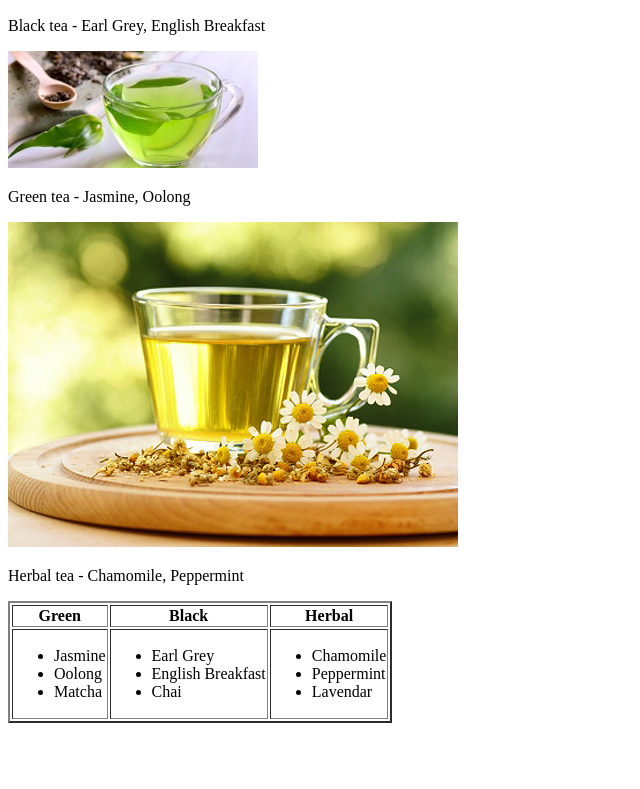
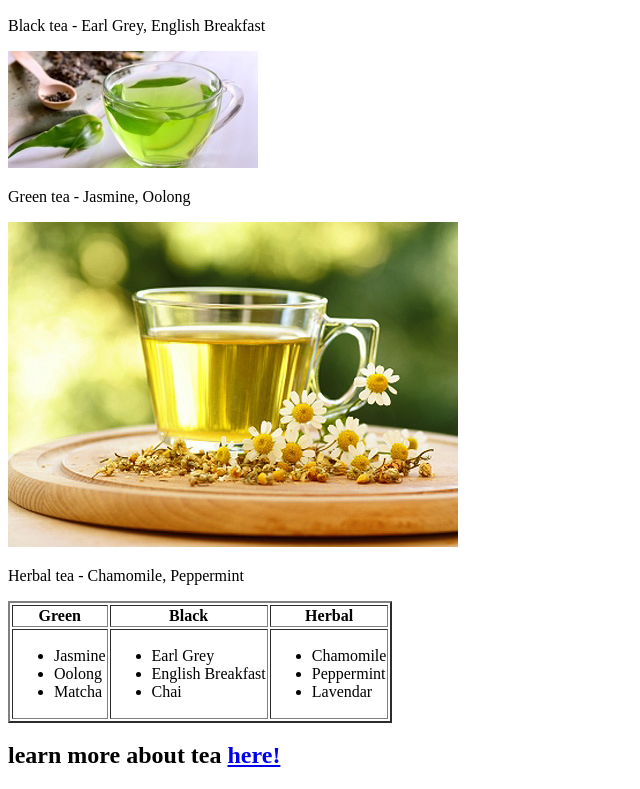
Before and after one commit to sarabartell/sarabartell.github.io, a plain HTML site: page index.html in a window 1280 px wide. Shown: the part 587-1376 px from the top of the page, without its empty margins (0-640 px from the left). Before the commit the page ends 1318 px from the top, so only its background shows below. Drawn offline with Linux system fonts and the light colour scheme.

Commit message:
add resource page link

```diff
--- a/index.html
+++ b/index.html
@@ -56,6 +56,6 @@
     </tr>
   </table>
 </div>
-</div>
+<h2>learn more about tea <a href="tea-resources.html">here!</a></h2>
 </body>
 </html>
```
